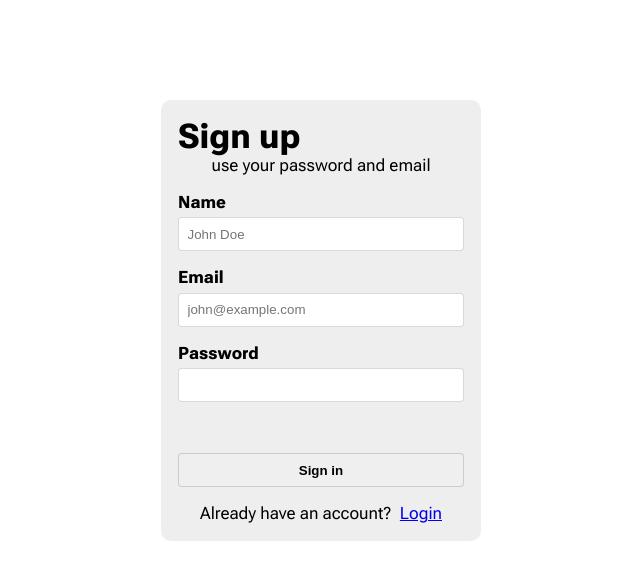
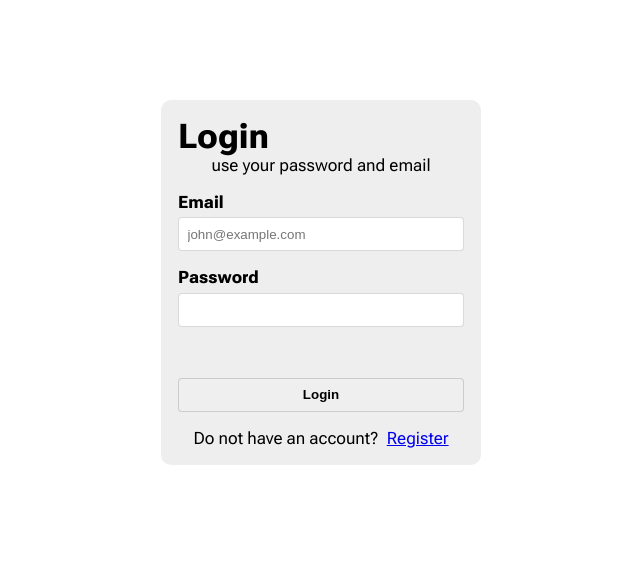
Before and after one commit to webioann/sandbox_prisma, a Next.js app: page /login in a window 1280 px wide. Shown: the top 580 px of the page, without its empty margins (319-959 px from the left). Built offline with nearby package versions, Linux system fonts and the light colour scheme.

Commit message:
moved actions folder in main project directory

```diff
--- a/app/api/actions/create_action.ts
+++ b/actions/create_action.ts
@@ -1,6 +1,6 @@
 "use server";
 import { revalidatePath } from "next/cache";
-import prisma  from "../../../prisma/prisma";
+import prisma  from "../prisma/prisma";
 
 export async function createNewTodo(formData: FormData) {
     const todoTitle = await formData.get("todo") as string
--- a/app/api/actions/delete_action.ts
+++ b/actions/delete_action.ts
@@ -1,6 +1,6 @@
 "use server";
 import { revalidatePath } from "next/cache";
-import prisma  from "../../../prisma/prisma";
+import prisma  from "../prisma/prisma";
 
 export async function deleteTodo(todoId: string) {
     await prisma.todo.delete({
--- a/app/api/actions/update_action.ts
+++ b/actions/update_action.ts
@@ -1,6 +1,6 @@
 "use server";
 import { revalidatePath } from "next/cache";
-import prisma  from "../../../prisma/prisma";
+import prisma  from "../prisma/prisma";
 
 export async function updateTodoIsComplited(formData: FormData) {
     const booleanToString = formData.get("isComplited")
--- a/app/(authentication)/login/page.tsx
+++ b/app/(authentication)/login/page.tsx
@@ -1,10 +1,10 @@
-import SignInForm from '../../../components/SigninForm/SignInForm'
+import LoginForm from '../../../components/LoginForm/LoginForm'
 import './login.scss'
 
 function LoginPage() {
     return (
         <main className='login-page'>
-            <SignInForm/>
+            <LoginForm/>
         </main>
     )
 }
--- a/components/AddTodoInput.tsx
+++ b/components/AddTodoInput.tsx
@@ -1,6 +1,6 @@
 'use client'
 import React, { useRef } from 'react'
-import { createNewTodo } from '../app/api/actions/create_action'
+import { createNewTodo } from '../actions/create_action'
 import './add-todo.scss'
 
 function AddTodoInput() {
--- a/components/DeleteTodoButton.tsx
+++ b/components/DeleteTodoButton.tsx
@@ -1,7 +1,7 @@
 'use client';
 import React from 'react'
 import { MdOutlineDelete } from "react-icons/md"
-import { deleteTodo } from '../app/api/actions/delete_action'
+import { deleteTodo } from '../actions/delete_action'
 import './delete-button.scss'
 
 type TodoId = { todoId: string }
--- a/components/IsComplitedCheckBox.tsx
+++ b/components/IsComplitedCheckBox.tsx
@@ -1,7 +1,7 @@
 'use client';
 import React from 'react'
 import { MdOutlineCheckBox, MdOutlineCheckBoxOutlineBlank } from "react-icons/md";
-import { updateTodoIsComplited } from '../app/api/actions/update_action';
+import { updateTodoIsComplited } from '../actions/update_action';
 import type { TodoType } from '@/types/todo.types';
 import './delete-button.scss'
 
--- /dev/null
+++ b/components/LoginForm/LoginForm.tsx
@@ -0,0 +1,86 @@
+'use client'
+import React, { FormEventHandler } from 'react'
+import { useRouter } from 'next/navigation'
+// import GoogleSigninButton from '../GoogleSigninButton/GoogleSigninButton';
+import { signIn } from "next-auth/react";
+import Link from 'next/link'
+import './login-form.scss'
+
+function LoginForm() {
+    const router = useRouter()
+
+
+    // const handlesubmit: FormEventHandler<HTMLFormElement> = async (event) => {
+    //     event.preventDefault()
+    //     const formData = new FormData(event.currentTarget)
+    //     // default avatar image
+    //     let defaultImage = 'https://c.disquscdn.com/uploads/users/32761/6743/avatar92.jpg?1559734459'
+    //     try {
+    //         const response = await fetch('api/register', {
+    //             method: "POST",
+    //             headers: {"Content-Type": "application/json"},
+    //             body: JSON.stringify({
+    //                 name: formData.get('name'),
+    //                 email: formData.get('email'),
+    //                 password: formData.get('password'),
+    //                 image: defaultImage,
+    //                 provider: 'credentials',
+    //             })
+    //         })
+    //         if(response.ok) {
+    //             await signIn("credentials", {
+    //                 email: formData.get('email'),
+    //                 password: formData.get('password'),
+    //                 redirect: false
+    //             })
+    //             // console.log("HELLO from Signin form =========>", response)
+    //             router.push('/')
+    //         }
+    //         if(!response.ok) { throw new Error('Response not OK') }
+    //     }
+    //     catch (error) { throw new Error('ERROR in Sign In form') }
+    // }
+
+    return (
+        <form className='form'>
+            <div className='wrapper'>
+                <h1 className='form-title'>Login</h1>
+                <p className='form-subtitle'>use your password and email</p>
+                {/* email */}
+                <div className='input-wrapper'>
+                    <label>Email</label>
+                    <input
+                        name='email'
+                        type='email'
+                        required
+                        placeholder='john@example.com'/>
+                </div>
+                {/* password */}
+                <div className='input-wrapper'>
+                    <label>Password</label>
+                    <input
+                        name='password'
+                        type='password'
+                        required
+                        />
+                </div>
+                {/* submit button */}
+                <button
+                    type='submit'
+                    className='submit-button'>
+                    Login
+                </button>
+                {/* <GoogleSigninButton/> */}
+                {/* redirect link */}
+                <div className='redirect'>
+                    <p className='question'>Do not have an account?</p>
+                    <Link href="/register" className='old-link'>
+                        Register
+                    </Link>
+                </div>
+            </div>
+        </form>
+    )
+}
+
+export default LoginForm;
--- /dev/null
+++ b/components/LoginForm/login-form.scss
@@ -0,0 +1,53 @@
+.form{
+    color: var(--main-text);
+    .wrapper{
+        display: flex;
+        flex-direction: column;
+        justify-content: center;
+        padding: 1rem;
+        min-width: var(--xxs);
+        max-width: var(--xs);
+        background-color: #eee;
+        border-radius: 10px;
+        .form-title{
+            font-weight: 800;
+        }
+        .form-subtitle{
+            text-align: center;
+        }
+        .input-wrapper{
+            margin-top: 1rem;
+            label{
+                font-weight: 800;
+            }
+            input{
+                z-index: 3;
+                width: 100%;
+                margin-top: 5px;
+                display: flex;
+                align-items: center;
+                padding: 0.5rem;
+                border-radius: var(--radius-sm);
+                border: 1px solid var(--shadow);
+            }
+        }
+    }
+    .submit-button{
+        margin-top: 3rem;
+        padding: 0.5rem;
+        border-radius: var(--radius-sm);
+        border: 1px solid var(--shadow);
+        font-weight: 800;
+    }
+    .redirect{
+        display: flex;
+        justify-content: center;
+        margin-top: 1rem;
+        .question{
+            padding-right: 0.5rem;
+        }
+        .old-link{
+            text-decoration: underline;
+        }
+    }
+}
```
Also changed, not shown: components/SigninForm/SignInForm.tsx (+0 -16 lines).
